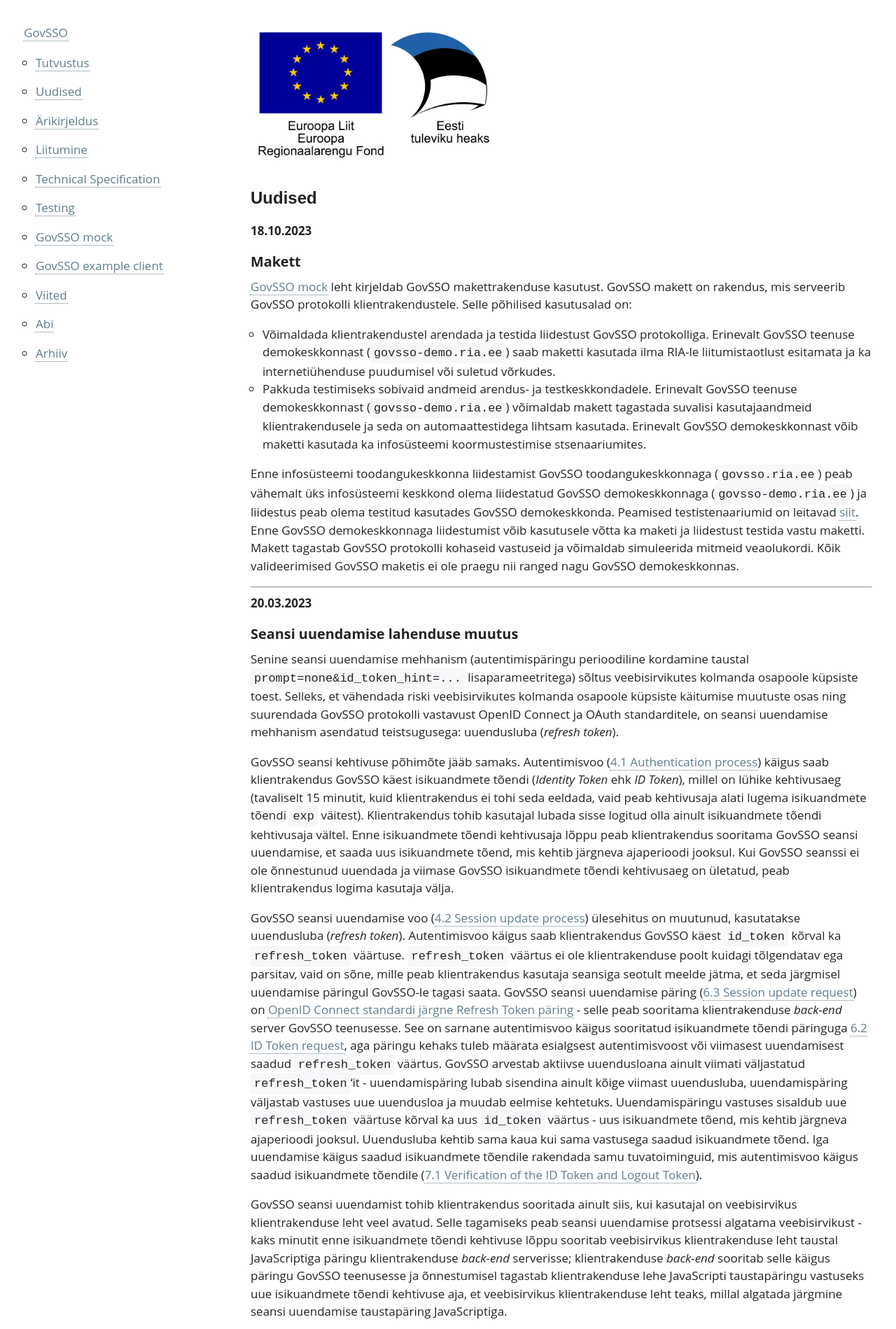
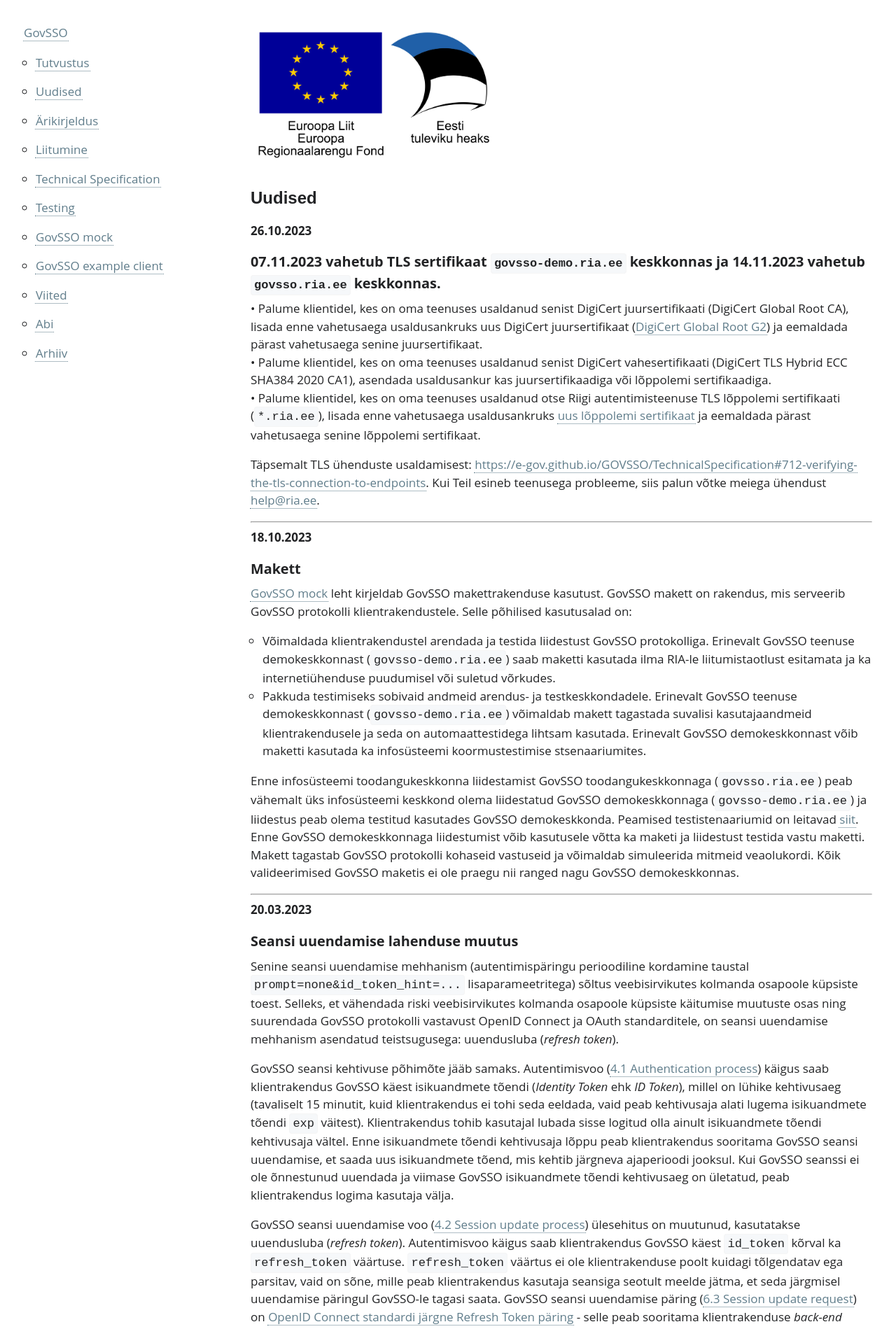
Before and after one commit to e-gov/GOVSSO, a Jekyll site: the page built from News.md, in a window 1280 px wide. Shown: the top 1899 px of the page at 70% size. Built offline with Jekyll 4.4.1, drawn with Linux system fonts in a browser that asks for light colours.

Commit message:
AUT-1460 TLS end-entity certificate change, CA root certificate change

```diff
--- a/News.md
+++ b/News.md
@@ -5,6 +5,16 @@ permalink: News
 <img src='img/el_regionaalarengu_fond_horisontaalne.jpg' width="350" height="200" alt="Euroopa Liit Euroopa Regionaalarengu Fond"/>
 
 # Uudised
+
+**26.10.2023**
+## 07.11.2023 vahetub TLS sertifikaat `govsso-demo.ria.ee` keskkonnas ja 14.11.2023 vahetub `govsso.ria.ee` keskkonnas.
+• Palume klientidel, kes on oma teenuses usaldanud senist DigiCert juursertifikaati (DigiCert Global Root CA), lisada enne vahetusaega usaldusankruks uus DigiCert juursertifikaat ([DigiCert Global Root G2](https://cacerts.digicert.com/DigiCertGlobalRootG2.crt.pem)) ja eemaldada pärast vahetusaega senine juursertifikaat.<br/>
+• Palume klientidel, kes on oma teenuses usaldanud senist DigiCert vahesertifikaati (DigiCert TLS Hybrid ECC SHA384 2020 CA1), asendada usaldusankur kas juursertifikaadiga või lõppolemi sertifikaadiga.<br/>
+• Palume klientidel, kes on oma teenuses usaldanud otse Riigi autentimisteenuse TLS lõppolemi sertifikaati (`*.ria.ee`), lisada enne vahetusaega usaldusankruks [uus lõppolemi sertifikaat](https://github.com/e-gov/TARA-Doku/blob/master/certificates/star_ria_ee_valid_until_2024-11-17.crt) ja eemaldada pärast vahetusaega senine lõppolemi sertifikaat.<br/>
+
+Täpsemalt TLS ühenduste usaldamisest: [https://e-gov.github.io/GOVSSO/TechnicalSpecification#712-verifying-the-tls-connection-to-endpoints](https://e-gov.github.io/GOVSSO/TechnicalSpecification#712-verifying-the-tls-connection-to-endpoints). Kui Teil esineb teenusega probleeme, siis palun võtke meiega ühendust [help@ria.ee](help@ria.ee).
+
+___
 
 **18.10.2023**
 ## Makett
```
Also changed, not shown: TechnicalSpecification.md (+7 -3 lines).
